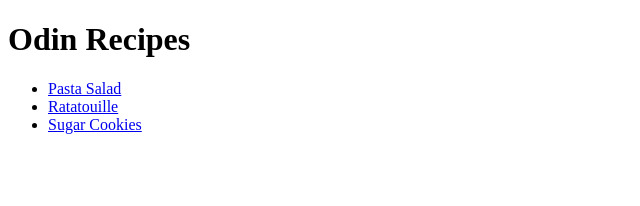
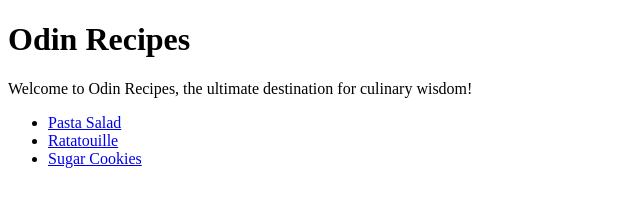
Before and after one commit to VasKD/odin-recipes, a plain HTML site: page index.html in a window 1280 px wide. Shown: the whole page, without its empty margins (0-640 px from the left). Drawn offline with Linux system fonts and the light colour scheme.

Commit message:
Add small description to homepage

```diff
--- a/index.html
+++ b/index.html
@@ -6,6 +6,7 @@
     </head>
     <body>
         <h1>Odin Recipes</h1>
+        <p>Welcome to Odin Recipes, the ultimate destination for culinary wisdom!</p>
         <ul>
             <li><a href="./recipes/pastasalad.html">Pasta Salad</a></li>
             <li><a href="./recipes/ratatouille.html">Ratatouille</a> </li>
```
